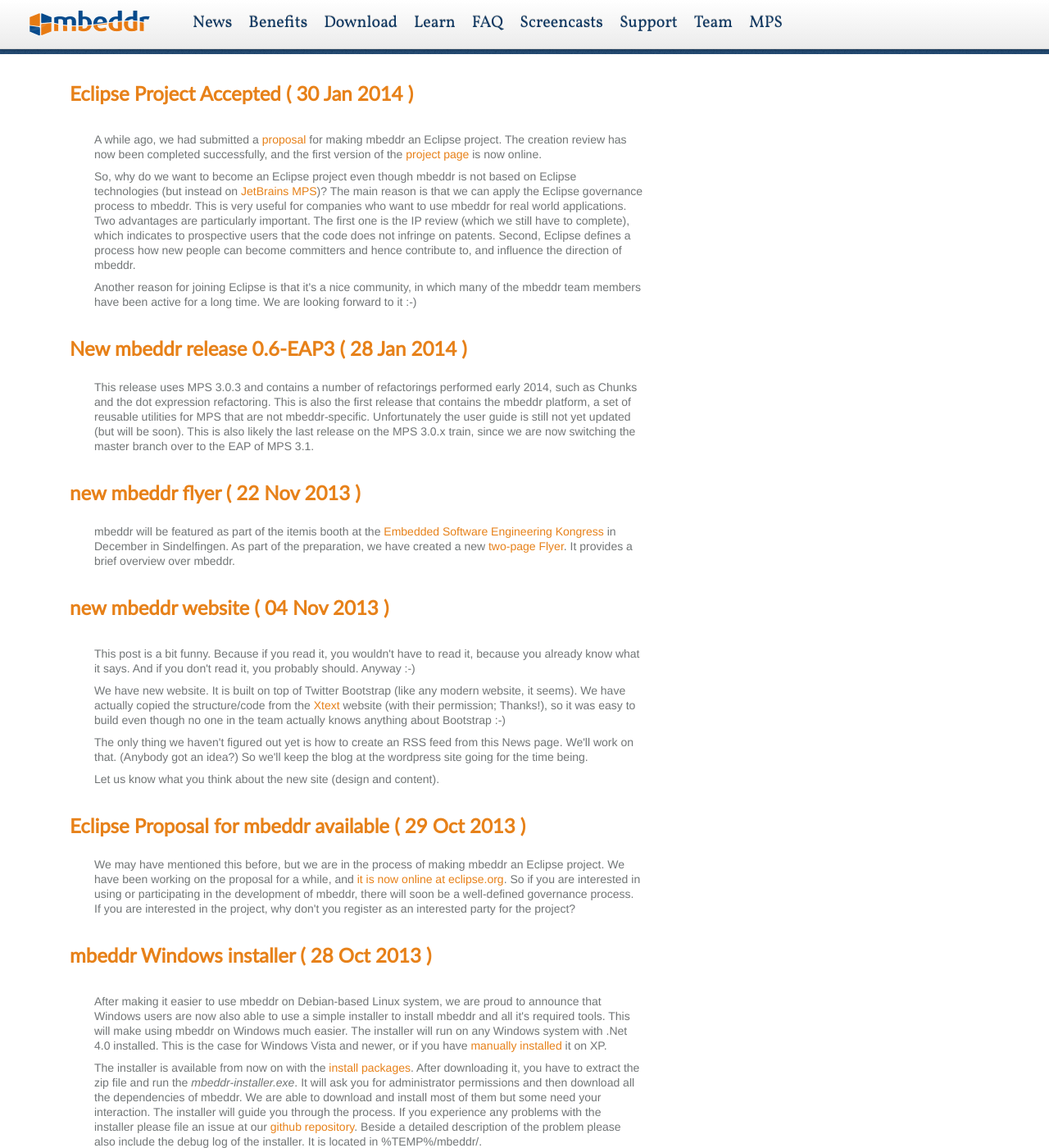
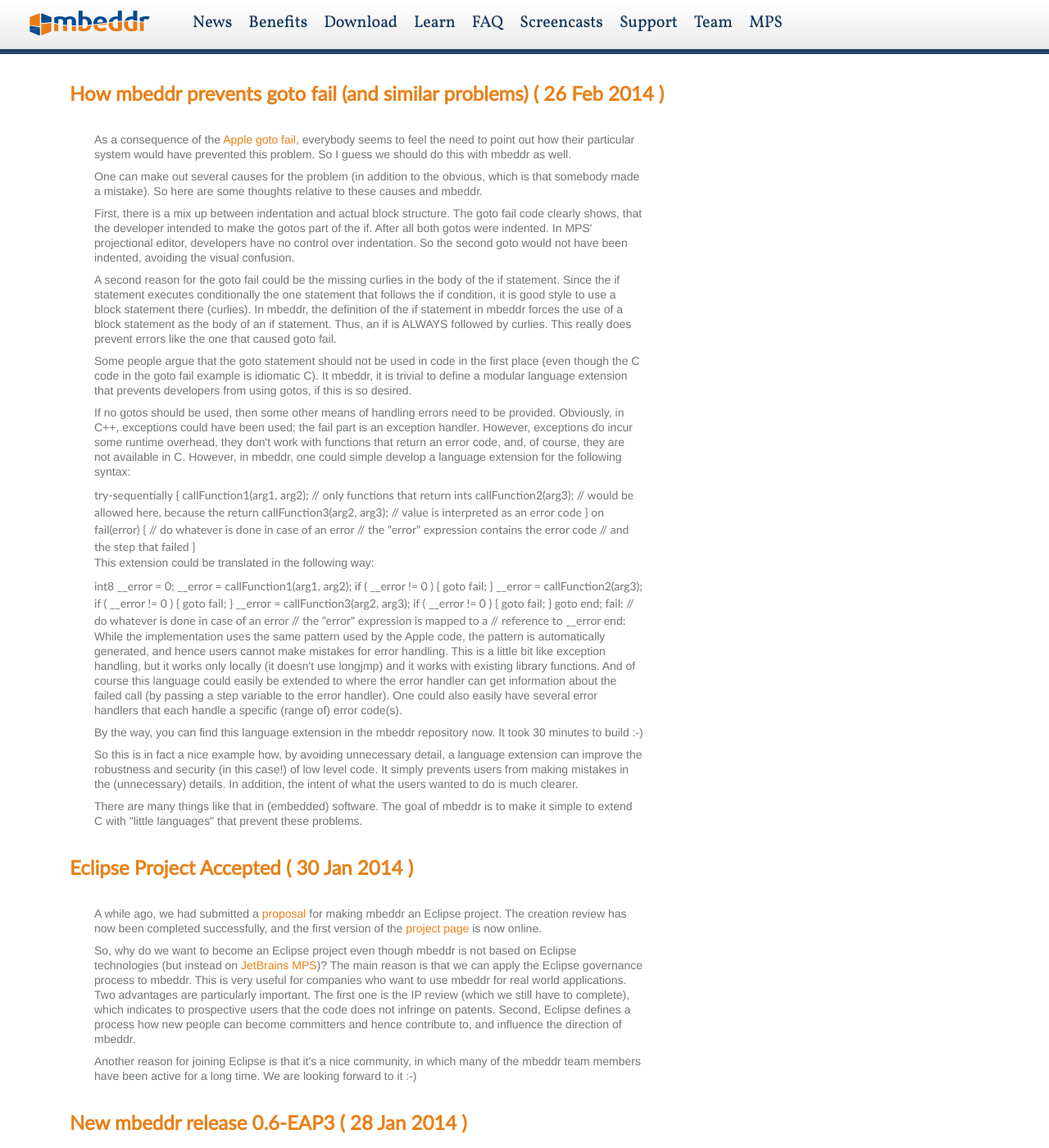
Before and after one commit to mbeddr/mbeddr.github.io, a Jekyll site: the page built from blog/index.html, in a window 1280 px wide and 1400 px high. Shown: the whole window at 82% size. Built offline with Jekyll 4.4.1, drawn with Linux system fonts in a browser that asks for light colours; nearby versions of some CDN libraries; library files that are not in the unit come from our copies.

Commit message:
added the goto fail post

```diff
--- /dev/null
+++ b/_posts/2014-02-26-preventing-goto-fail-with-mbeddr.html
@@ -0,0 +1,114 @@
+---
+layout: blogpost
+title: How mbeddr prevents goto fail (and similar problems)
+---
+<p>
+    As a consequence of the <a href="https://www.imperialviolet.org/2014/02/22/applebug.html">Apple goto fail</a>,
+    everybody seems to feel the
+    need to point out how their particular system would have prevented this
+    problem. So I guess we should do this with mbeddr as well.
+</p>
+
+<p>
+    One can make out several causes for the problem (in addition to the obvious,
+    which is that somebody made a mistake). So here are some thoughts relative
+    to these causes and mbeddr.
+</p>
+
+<p>
+    First, there is a mix up between indentation and actual block structure.
+    The goto fail code clearly shows, that the developer intended to make the
+    gotos part of the if. After all both gotos were indented. In MPS' projectional
+    editor, developers have no control over indentation. So the second goto would
+    not have been indented, avoiding the visual confusion.
+</p>
+
+<p>
+    A second reason for the goto fail could be the missing curlies in the body
+    of the if statement. Since the if statement executes conditionally the one
+    statement that follows the if condition, it is good style to use a block
+    statement there (curlies). In mbeddr, the definition of the if statement in mbeddr forces
+    the use of a block statement as the body of an if statement. Thus, an if is ALWAYS
+    followed by curlies. This really does prevent
+    errors like the one that caused goto fail.
+</p>
+
+
+<p>
+    Some people argue that the goto statement should not be used in code in
+    the first place (even though the C code in the goto fail example is idiomatic
+    C). It mbeddr, it is trivial to define a modular language extension that
+    prevents developers from using gotos, if this is so desired.
+</p>
+
+<p>
+    If no gotos should be used, then some other means of handling errors need to
+    be provided. Obviously, in C++, exceptions could have been used; the fail
+    part is an exception handler. However, exceptions do incur some runtime
+    overhead, they don't work with functions that return an error code, and, of
+    course, they are not available in C. However, in mbeddr, one could simple
+    develop a language extension for the following syntax:
+</p>
+
+
+<verbatim>
+    try-sequentially {
+    callFunction1(arg1, arg2); // only functions that return ints
+    callFunction2(arg3);       // would be allowed here, because the return
+    callFunction3(arg2, arg3); // value is interpreted as an error code
+    } on fail(error) {
+    // do whatever is done in case of an error
+    // the "error" expression contains the error code
+    // and the step that failed
+    }
+</verbatim>
+
+<p>
+    This extension could be translated in the following way:
+</p>
+
+<verbatim>
+    int8 __error = 0;
+    __error = callFunction1(arg1, arg2);
+    if ( __error != 0 ) { goto fail; }
+    __error = callFunction2(arg3);
+    if ( __error != 0 ) { goto fail; }
+    __error = callFunction3(arg2, arg3);
+    if ( __error != 0 ) { goto fail; }
+    goto end;
+    fail:
+    // do whatever is done in case of an error
+    // the "error" expression is mapped to a
+    // reference to __error
+    end:
+</verbatim>
+
+<p>
+    While the implementation uses the same pattern used by the Apple code, the pattern is
+    automatically generated, and hence users cannot make mistakes for error
+    handling. This is a little bit like exception handling, but it works only
+    locally (it doesn't use longjmp) and it works with existing library functions.
+    And of course this language could easily be extended to where the error
+    handler can get information about the failed call (by passing a step variable
+    to the error handler). One could also easily have several error handlers
+    that each handle a specific (range of) error code(s).
+</p>
+
+<p>
+    By the way, you can find this language extension in the mbeddr repository
+    now. It took 30 minutes to build :-)
+</p>
+
+<p>
+    So this is in fact a nice example how, by avoiding unnecessary detail, a
+    language extension can improve the robustness and security (in this case!)
+    of low level code. It simply prevents users from making mistakes in the
+    (unnecessary) details. In addition, the intent of what the users wanted to
+    do is much clearer.
+</p>
+
+<p>
+    There are many things like that in (embedded) software. The goal of mbeddr is
+    to make it simple to extend C with "little languages" that prevent these
+    problems.
+</p>
```
Also changed, not shown: _posts/2014-01-30-eclipse-project.html (line endings or trailing spaces).
